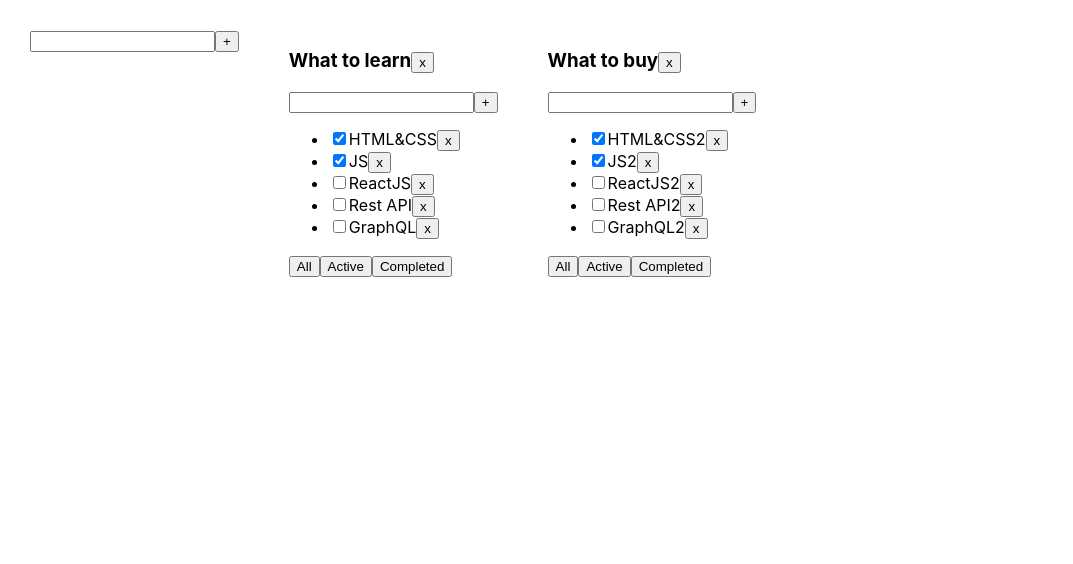
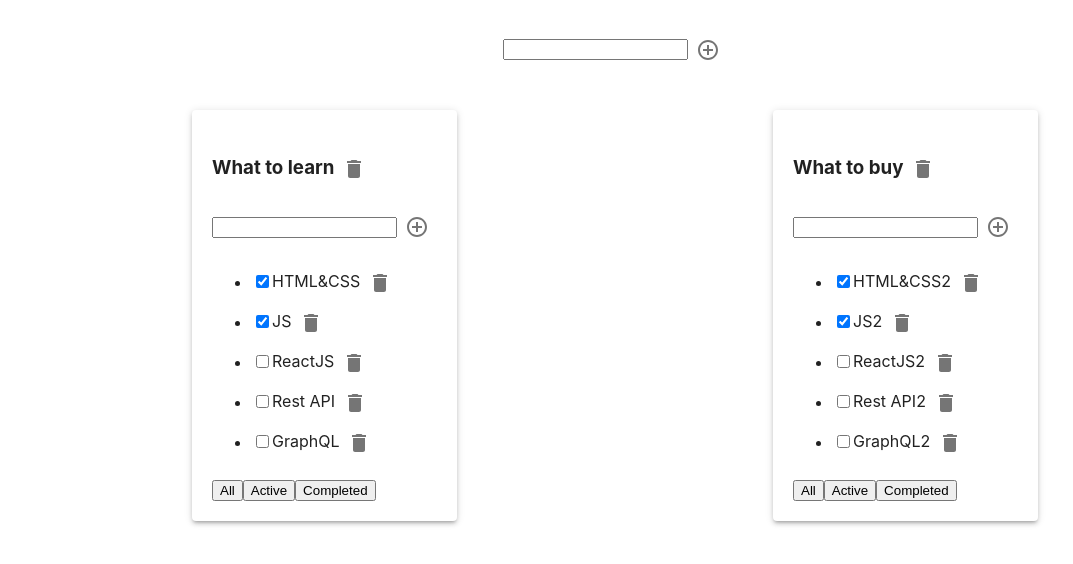
Before and after one commit to Yuhee2020/todolist, a React (Create React App) app: page / in a window 1280 px wide. Shown: the top 564 px of the page, without its empty margins (0-1073 px from the left). Built offline with nearby package versions, Linux system fonts and the light colour scheme.

Commit message:
material ui

```diff
--- a/package.json
+++ b/package.json
@@ -3,6 +3,10 @@
   "version": "0.1.0",
   "private": true,
   "dependencies": {
+    "@emotion/react": "^11.9.0",
+    "@emotion/styled": "^11.8.1",
+    "@mui/icons-material": "^5.6.2",
+    "@mui/material": "^5.7.0",
     "@testing-library/jest-dom": "^5.16.4",
     "@testing-library/react": "^13.2.0",
     "@testing-library/user-event": "^14.1.1",
--- a/src/App.tsx
+++ b/src/App.tsx
@@ -3,6 +3,7 @@ import './App.css';
 import {TaskType, Todolist} from './Todolist';
 import {v1} from "uuid";
 import {FullInput} from "./components/FullInput";
+import {Container, Grid, Paper,} from "@mui/material";
 
 export type FilterType = "all" | "active" | "completed"
 export type TodoListsType = {
@@ -68,13 +69,18 @@ function App() {
     const editTask = (todoListId: string, taskId: string, newTitle: string) => {
         setTasks({...tasks, [todoListId]: tasks[todoListId].map(el => el.id == taskId ? {...el, title: newTitle} : el)})
     }
-    const editTodoListTitle=(todoListId: string,newTitle: string)=>{
-        setTodoLists(todoLists.map(el=>el.id===todoListId?{...el,title:newTitle}:el ))
+    const editTodoListTitle = (todoListId: string, newTitle: string) => {
+        setTodoLists(todoLists.map(el => el.id === todoListId ? {...el, title: newTitle} : el))
     }
 
     return (
         <div className="App">
+            <Container fixed>
+                <Grid container spacing={5} >
+                    <Grid item xs={12} style={{textAlign: 'center'}}>
                         <FullInput callBack={addTodoList}/>
+                    </Grid>
+
 
                     {todoLists.map(el => {
 
@@ -86,7 +92,9 @@ function App() {
                             taskForTodolist = tasks[el.id].filter(el => el.isDone)
                         }
 
-                return <Todolist
+                        return <Grid item key={el.id} style={{ marginLeft: "auto", marginRight: "auto"}} >
+                            <Paper elevation={3}style={{padding:" 20px"}}>
+                            <Todolist
                                 key={el.id}
                                 todoListId={el.id}
                                 title={el.title}
@@ -99,10 +107,12 @@ function App() {
                                 removeTodoList={removeTodoList}
                                 editTask={editTask}
                                 editTodoListTitle={editTodoListTitle}/>
+                            </Paper>
+                        </Grid>
 
                     })}
-
-
+                </Grid>
+            </Container>
         </div>
     );
 }
--- a/src/TodoList.tsx
+++ b/src/TodoList.tsx
@@ -2,6 +2,8 @@ import React, {ChangeEvent} from 'react';
 import {FilterType} from "./App";
 import {FullInput} from "./components/FullInput";
 import {EditSpan} from "./components/EditSpan";
+import { IconButton } from '@mui/material';
+import {Delete} from "@mui/icons-material";
 
 export type TaskType = {
     id: string
@@ -52,7 +54,9 @@ export function Todolist(props: PropsType) {
     return <div>
         <h3>
             <EditSpan title={props.title} callBack={editTodolistTitle}/>
-            <button onClick={removeTodoListHandler}>x</button>
+            <IconButton aria-label="delete" onClick={removeTodoListHandler}>
+                <Delete />
+            </IconButton>
         </h3>
         <FullInput callBack={addTask}/>
 
@@ -70,7 +74,9 @@ export function Todolist(props: PropsType) {
                 <input type="checkbox" checked={el.isDone} onChange={changeStatusHandler}/>
                 <EditSpan  callBack={callBackHandler}
                            title={el.title}/>
-                <button onClick={onClickHandler}>x</button>
+                <IconButton aria-label="delete" onClick={onClickHandler}>
+                    <Delete />
+                </IconButton>
             </li>
         })}
 
--- a/src/components/FullInput.tsx
+++ b/src/components/FullInput.tsx
@@ -1,4 +1,6 @@
 import React, {ChangeEvent, KeyboardEvent, useState} from "react";
+import {IconButton} from "@mui/material";
+import {AddCircleOutline, Delete} from "@mui/icons-material";
 
 type PropsType={
  callBack:(title:string)=>void
@@ -23,7 +25,9 @@ export const FullInput=(props:PropsType)=>{
         <input value={title}
                onChange={onChangeHandler}
                onKeyPress={onKeyPressHandler} />
-        <button onClick={addTaskHandler}>+</button>
+        <IconButton onClick={addTaskHandler}>
+            <AddCircleOutline/>
+        </IconButton>
         {error? <div>{error}</div>: ""}
     </div>
 }
```
Also changed, not shown: 1 other file (tests, documents, lock files or other folders). Lines whose indentation alone changed are shown as unchanged.
